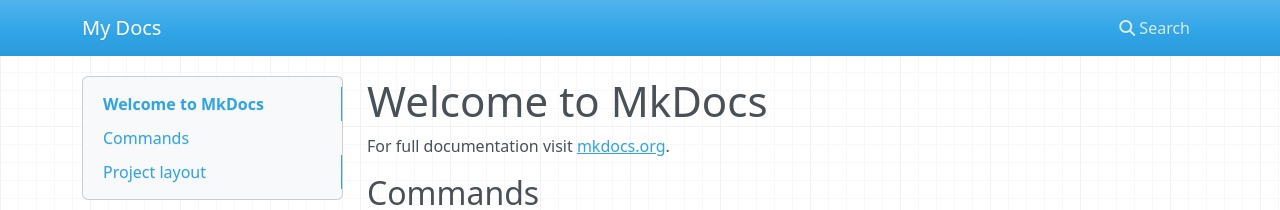
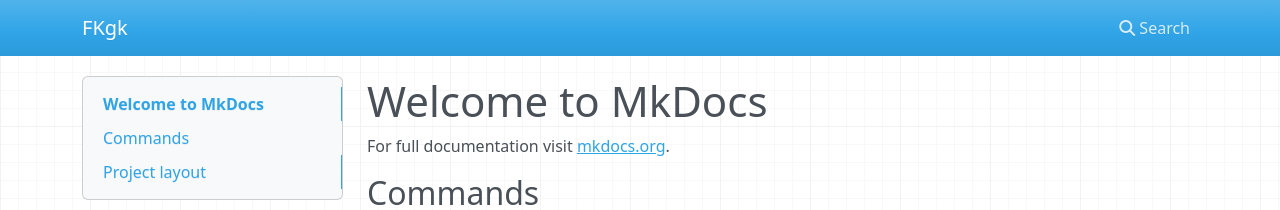
Before and after one commit to FKgk/FKgk.github.io, an MkDocs documentation site: the page built from docs/index.md, in a window 1280 px wide. Shown: the top 210 px of the page. Built offline with MkDocs 1.6.1, drawn with Linux system fonts in a browser that asks for light colours; nearby versions of some CDN libraries.

Commit message:
requirements.txt

```diff
--- a/mkdocs.yml
+++ b/mkdocs.yml
@@ -1 +1 @@
-site_name: My Docs
+site_name: FKgk
```
Also changed, not shown: requirements.txt (added, +11 -0 lines), site/404.html, site/index.html, 1 other file.
